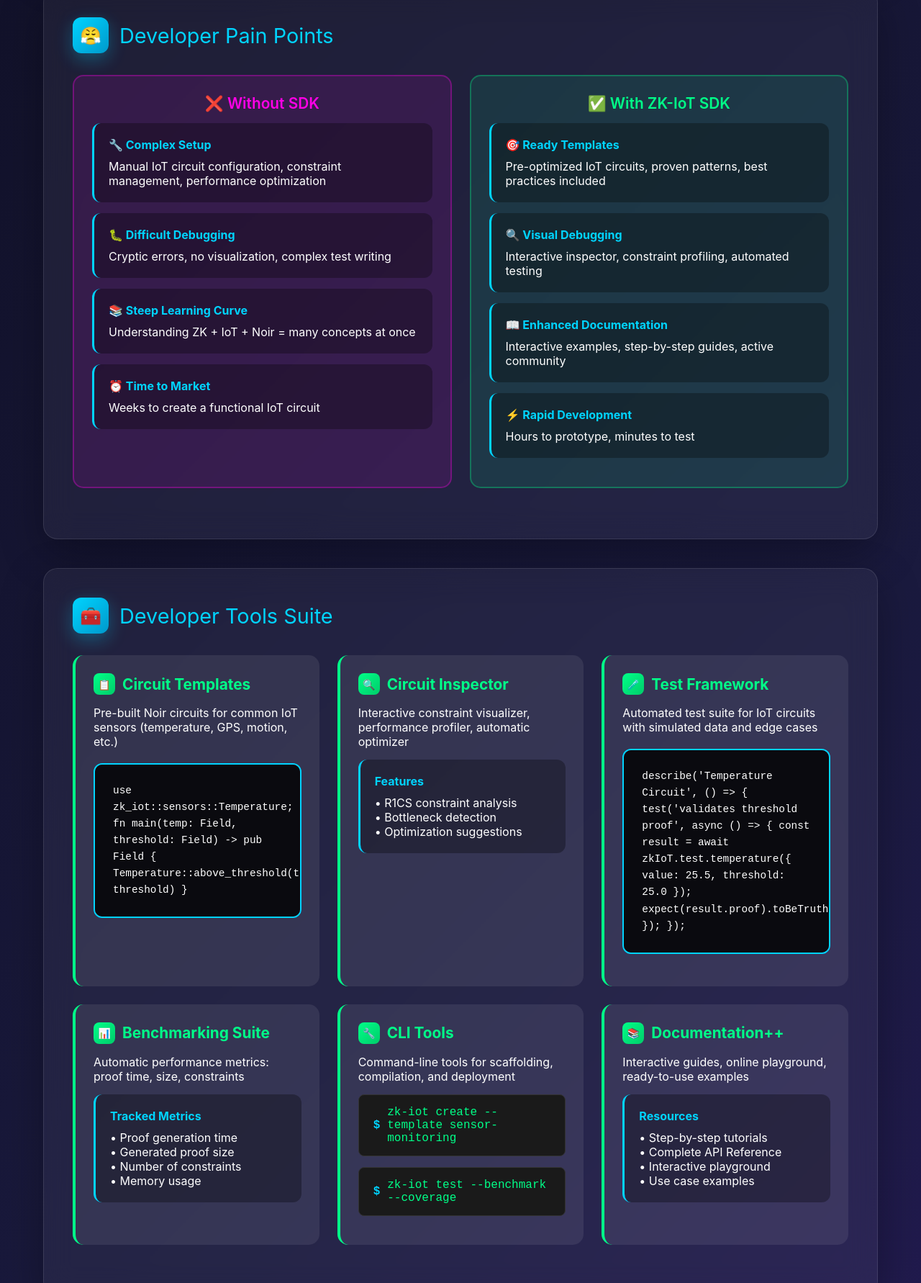
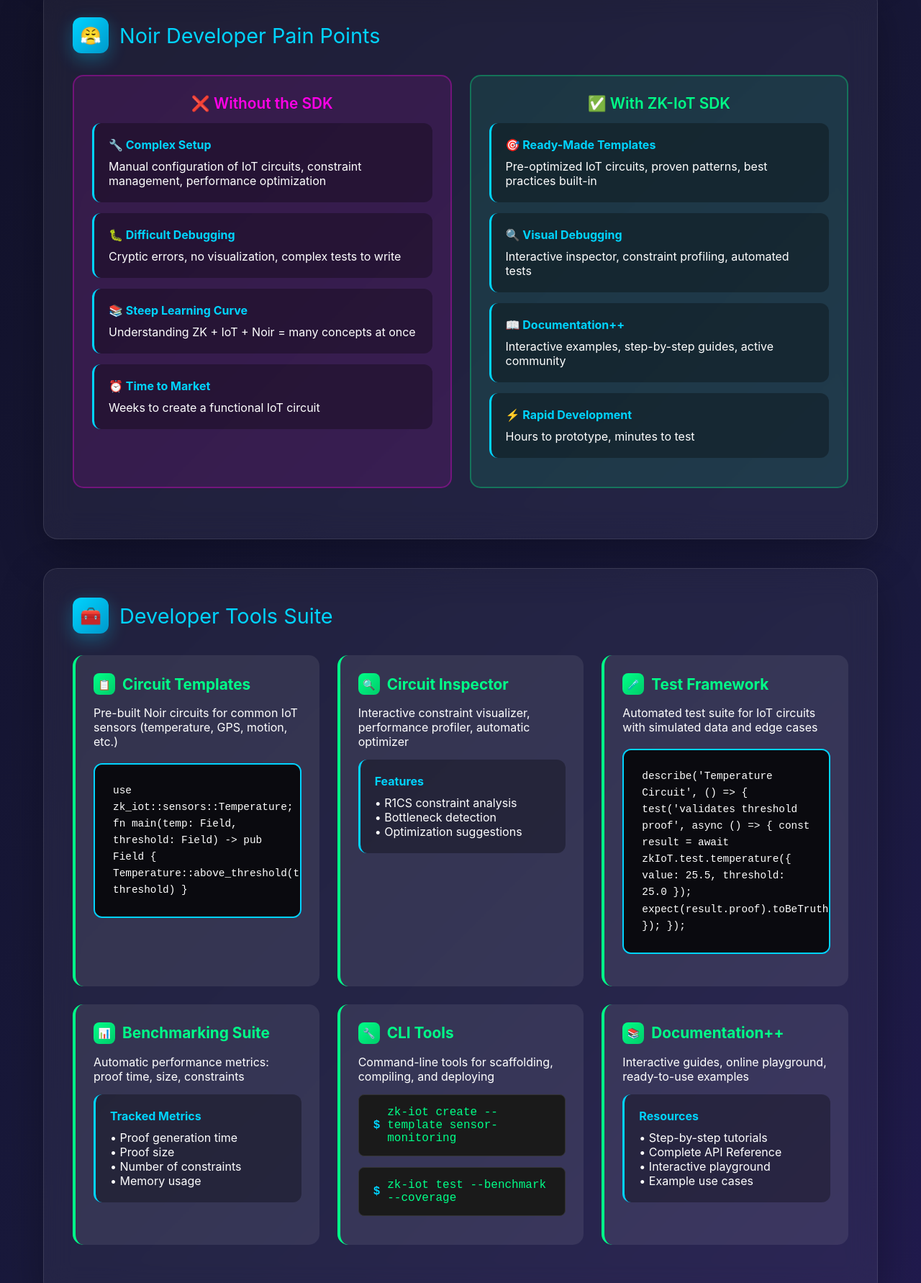
Before and after one commit to JulesWi/ZK-IoT-SDK-Prototype, a plain HTML site: page index.html in a window 1280 px wide. Shown: the part 791-2573 px from the top of the page at 72% size. Drawn offline with Linux system fonts and the light colour scheme.

Commit message:
Add English version of landing page

```diff
--- a/index.html
+++ b/index.html
@@ -5,13 +5,7 @@
     <meta name="viewport" content="width=device-width, initial-scale=1.0">
     <title>ZK-IoT SDK - Noir Developer Tooling</title>
     <style>
-        /* Le style CSS reste inchangé */
-        * {
-            margin: 0;
-            padding: 0;
-            box-sizing: border-box;
-        }
-
+        * { margin: 0; padding: 0; box-sizing: border-box; }
         body {
             font-family: -apple-system, BlinkMacSystemFont, 'Segoe UI', Roboto, sans-serif;
             background: linear-gradient(135deg, #0f0f23 0%, #1a1a3e 50%, #2d1b69 100%);
@@ -19,13 +13,7 @@
             color: #fff;
             overflow-x: hidden;
         }
-
-        .presentation-container {
-            max-width: 1200px;
-            margin: 0 auto;
-            padding: 40px 20px;
-        }
-
+        .presentation-container { max-width: 1200px; margin: 0 auto; padding: 40px 20px; }
         .slide {
             background: rgba(255, 255, 255, 0.05);
             border-radius: 20px;
@@ -38,20 +26,14 @@
             transform: translateY(30px);
             animation: slideIn 0.8s ease-out forwards;
         }
-
         .slide:nth-child(1) { animation-delay: 0.2s; }
         .slide:nth-child(2) { animation-delay: 0.4s; }
         .slide:nth-child(3) { animation-delay: 0.6s; }
         .slide:nth-child(4) { animation-delay: 0.8s; }
         .slide:nth-child(5) { animation-delay: 1.0s; }
-
         @keyframes slideIn {
-            to {
-                opacity: 1;
-                transform: translateY(0);
-            }
+            to { opacity: 1; transform: translateY(0); }
         }
-
         .slide-title {
             font-size: 2.5em;
             font-weight: 700;
@@ -62,7 +44,6 @@
             text-align: center;
             text-shadow: 0 0 30px rgba(0, 212, 255, 0.3);
         }
-
         .slide-subtitle {
             font-size: 1.8em;
             color: #00d4ff;
@@ -71,7 +52,6 @@
             align-items: center;
             gap: 15px;
         }
-
         .slide-icon {
             width: 50px;
             height: 50px;
@@ -83,7 +63,6 @@
             font-size: 24px;
             box-shadow: 0 8px 25px rgba(0, 212, 255, 0.3);
         }
-
         .code-block {
             background: #0a0a0f;
             border: 2px solid #00d4ff;
@@ -96,7 +75,6 @@
             position: relative;
             overflow-x: auto;
         }
-
         .code-block::before {
             content: attr(data-lang);
             position: absolute;
@@ -108,7 +86,6 @@
             font-size: 0.8em;
             font-weight: 600;
         }
-
         .highlight-box {
             background: linear-gradient(135deg, rgba(0, 212, 255, 0.1), rgba(255, 0, 230, 0.1));
             border: 2px solid rgba(0, 212, 255, 0.3);
@@ -118,14 +95,12 @@
             position: relative;
             overflow: hidden;
         }
-
         .tools-grid {
             display: grid;
             grid-template-columns: repeat(auto-fit, minmax(300px, 1fr));
             gap: 25px;
             margin: 30px 0;
         }
-
         .tool-card {
             background: rgba(255, 255, 255, 0.08);
             border-radius: 15px;
@@ -134,12 +109,10 @@
             transition: all 0.3s ease;
             position: relative;
         }
-
         .tool-card:hover {
             transform: translateY(-5px);
             box-shadow: 0 15px 35px rgba(0, 255, 136, 0.2);
         }
-
         .tool-card h3 {
             color: #00ff88;
             margin-bottom: 15px;
@@ -148,7 +121,6 @@
             align-items: center;
             gap: 10px;
         }
-
         .tool-icon {
             width: 30px;
             height: 30px;
@@ -159,7 +131,6 @@
             justify-content: center;
             font-size: 14px;
         }
-
         .developer-benefit {
             background: rgba(0, 0, 0, 0.3);
             border-radius: 12px;
@@ -167,50 +138,37 @@
             margin: 15px 0;
             border-left: 3px solid #00d4ff;
         }
-
         .developer-benefit h4 {
             color: #00d4ff;
             margin-bottom: 10px;
         }
-
         .comparison-section {
             display: grid;
             grid-template-columns: 1fr 1fr;
             gap: 25px;
             margin: 30px 0;
         }
-
         .comparison-card {
             padding: 25px;
             border-radius: 15px;
             position: relative;
         }
-
         .comparison-card.without {
             background: rgba(255, 0, 230, 0.1);
             border: 2px solid rgba(255, 0, 230, 0.3);
         }
-
         .comparison-card.with-sdk {
             background: rgba(0, 255, 136, 0.1);
             border: 2px solid rgba(0, 255, 136, 0.3);
         }
-
         .comparison-title {
             font-size: 1.3em;
             font-weight: 600;
             margin-bottom: 15px;
             text-align: center;
         }
-
-        .comparison-card.without .comparison-title {
-            color: #ff00e6;
-        }
-
-        .comparison-card.with-sdk .comparison-title {
-            color: #00ff88;
-        }
-
+        .comparison-card.without .comparison-title { color: #ff00e6; }
+        .comparison-card.with-sdk .comparison-title { color: #00ff88; }
         .installation-section {
             background: rgba(0, 0, 0, 0.4);
             border-radius: 15px;
@@ -218,7 +176,6 @@
             margin: 30px 0;
             border: 2px solid rgba(0, 212, 255, 0.3);
         }
-
         .npm-command {
             background: #1a1a1a;
             border: 1px solid #333;
@@ -231,32 +188,27 @@
             align-items: center;
             gap: 10px;
         }
-
         .npm-command::before {
             content: '$';
             color: #00d4ff;
             font-weight: bold;
         }
-
         .features-showcase {
             display: grid;
             grid-template-columns: 1fr 1fr;
             gap: 30px;
             margin: 30px 0;
         }
-
         .feature-demo {
             background: rgba(255, 255, 255, 0.05);
             border-radius: 12px;
             padding: 25px;
             border: 1px solid rgba(255, 255, 255, 0.1);
         }
-
         .cta-section {
             text-align: center;
             margin: 40px 0;
         }
-
         .cta-button {
             background: linear-gradient(135deg, #00ff88, #00cc6a);
             color: white;
@@ -274,34 +226,22 @@
             display: inline-block;
             margin: 0 10px;
         }
-
         .cta-button:hover {
             transform: translateY(-5px);
             box-shadow: 0 20px 40px rgba(0, 255, 136, 0.5);
         }
-
         .cta-button.secondary {
             background: linear-gradient(135deg, #00d4ff, #0099cc);
             box-shadow: 0 10px 30px rgba(0, 212, 255, 0.3);
         }
-
         .cta-button.secondary:hover {
             box-shadow: 0 20px 40px rgba(0, 212, 255, 0.5);
         }
-
         @media (max-width: 768px) {
             .comparison-section,
-            .features-showcase {
-                grid-template-columns: 1fr;
-            }
-
-            .slide {
-                padding: 25px;
-            }
-
-            .slide-title {
-                font-size: 2em;
-            }
+            .features-showcase { grid-template-columns: 1fr; }
+            .slide { padding: 25px; }
+            .slide-title { font-size: 2em; }
         }
     </style>
 </head>
@@ -314,38 +254,34 @@
                 <div class="slide-icon">⚙️</div>
                 Open-Source Tooling for Noir Developers
             </div>
-
             <div class="highlight-box">
                 <h3 style="color: #00ff88; margin-bottom: 15px;">🎯 Mission</h3>
                 <p style="font-size: 1.2em; line-height: 1.8;">
-                    <strong>Simplify Noir circuit creation for IoT</strong> with tools that make ZK development faster, more reliable, and more accessible to developers.
+                    <strong>Simplify the creation of Noir circuits for IoT</strong> with tools that make ZK development faster, more reliable, and more accessible to developers.
                 </p>
             </div>
-
             <div class="installation-section">
                 <h3 style="color: #00d4ff; margin-bottom: 20px;">🚀 Quick Installation</h3>
                 <div class="npm-command">npm install @zk-iot/noir-sdk</div>
                 <div class="npm-command">nargo add zk_iot_circuits</div>
             </div>
         </div>
-
         <!-- Slide 2: Developer Pain Points -->
         <div class="slide">
             <div class="slide-subtitle">
                 <div class="slide-icon">😤</div>
-                Developer Pain Points
+                Noir Developer Pain Points
             </div>
-
             <div class="comparison-section">
                 <div class="comparison-card without">
-                    <div class="comparison-title">❌ Without SDK</div>
+                    <div class="comparison-title">❌ Without the SDK</div>
                     <div class="developer-benefit">
                         <h4>🔧 Complex Setup</h4>
-                        <p>Manual IoT circuit configuration, constraint management, performance optimization</p>
+                        <p>Manual configuration of IoT circuits, constraint management, performance optimization</p>
                     </div>
                     <div class="developer-benefit">
                         <h4>🐛 Difficult Debugging</h4>
-                        <p>Cryptic errors, no visualization, complex test writing</p>
+                        <p>Cryptic errors, no visualization, complex tests to write</p>
                     </div>
                     <div class="developer-benefit">
                         <h4>📚 Steep Learning Curve</h4>
@@ -356,19 +292,18 @@
                         <p>Weeks to create a functional IoT circuit</p>
                     </div>
                 </div>
-
                 <div class="comparison-card with-sdk">
                     <div class="comparison-title">✅ With ZK-IoT SDK</div>
                     <div class="developer-benefit">
-                        <h4>🎯 Ready Templates</h4>
-                        <p>Pre-optimized IoT circuits, proven patterns, best practices included</p>
+                        <h4>🎯 Ready-Made Templates</h4>
+                        <p>Pre-optimized IoT circuits, proven patterns, best practices built-in</p>
                     </div>
                     <div class="developer-benefit">
                         <h4>🔍 Visual Debugging</h4>
-                        <p>Interactive inspector, constraint profiling, automated testing</p>
+                        <p>Interactive inspector, constraint profiling, automated tests</p>
                     </div>
                     <div class="developer-benefit">
-                        <h4>📖 Enhanced Documentation</h4>
+                        <h4>📖 Documentation++</h4>
                         <p>Interactive examples, step-by-step guides, active community</p>
                     </div>
                     <div class="developer-benefit">
@@ -378,14 +313,12 @@
                 </div>
             </div>
         </div>
-
         <!-- Slide 3: SDK Tools Suite -->
         <div class="slide">
             <div class="slide-subtitle">
                 <div class="slide-icon">🧰</div>
                 Developer Tools Suite
             </div>
-
             <div class="tools-grid">
                 <div class="tool-card">
                     <h3><span class="tool-icon">📋</span>Circuit Templates</h3>
@@ -397,7 +330,6 @@ fn main(temp: Field, threshold: Field) -> pub Field {
     Temperature::above_threshold(temp, threshold)
 }</div>
                 </div>
-
                 <div class="tool-card">
                     <h3><span class="tool-icon">🔍</span>Circuit Inspector</h3>
                     <p>Interactive constraint visualizer, performance profiler, automatic optimizer</p>
@@ -406,7 +338,6 @@ fn main(temp: Field, threshold: Field) -> pub Field {
                         <p>• R1CS constraint analysis<br>• Bottleneck detection<br>• Optimization suggestions</p>
                     </div>
                 </div>
-
                 <div class="tool-card">
                     <h3><span class="tool-icon">🧪</span>Test Framework</h3>
                     <p>Automated test suite for IoT circuits with simulated data and edge cases</p>
@@ -420,41 +351,36 @@ describe('Temperature Circuit', () => {
   });
 });</div>
                 </div>
-
                 <div class="tool-card">
                     <h3><span class="tool-icon">📊</span>Benchmarking Suite</h3>
                     <p>Automatic performance metrics: proof time, size, constraints</p>
                     <div class="developer-benefit">
                         <h4>Tracked Metrics</h4>
-                        <p>• Proof generation time<br>• Generated proof size<br>• Number of constraints<br>• Memory usage</p>
+                        <p>• Proof generation time<br>• Proof size<br>• Number of constraints<br>• Memory usage</p>
                     </div>
                 </div>
-
                 <div class="tool-card">
                     <h3><span class="tool-icon">🔧</span>CLI Tools</h3>
-                    <p>Command-line tools for scaffolding, compilation, and deployment</p>
+                    <p>Command-line tools for scaffolding, compiling, and deploying</p>
                     <div class="npm-command" style="margin-top: 15px;">zk-iot create --template sensor-monitoring</div>
                     <div class="npm-command">zk-iot test --benchmark --coverage</div>
                 </div>
-
                 <div class="tool-card">
                     <h3><span class="tool-icon">📚</span>Documentation++</h3>
                     <p>Interactive guides, online playground, ready-to-use examples</p>
                     <div class="developer-benefit">
                         <h4>Resources</h4>
-                        <p>• Step-by-step tutorials<br>• Complete API Reference<br>• Interactive playground<br>• Use case examples</p>
+                        <p>• Step-by-step tutorials<br>• Complete API Reference<br>• Interactive playground<br>• Example use cases</p>
                     </div>
                 </div>
             </div>
         </div>
-
         <!-- Slide 4: Code Examples -->
         <div class="slide">
             <div class="slide-subtitle">
                 <div class="slide-icon">💻</div>
                 Concrete Usage Example
             </div>
-
             <div class="features-showcase">
                 <div class="feature-demo">
                     <h3 style="color: #00d4ff; margin-bottom: 20px;">🔧 Before (Pure Noir)</h3>
@@ -471,15 +397,12 @@ fn main(
     let temp_valid = temperature - threshold;
     let lat_in_bounds = /* complex logic */;
     let lng_in_bounds = /* complex logic */;
-
     // Manual constraint management
     assert(temp_valid >= 0);
     // ... lots of boilerplate code
-
     [temp_valid, lat_in_bounds, lng_in_bounds]
 }</div>
                 </div>
-
                 <div class="feature-demo">
                     <h3 style="color: #00ff88; margin-bottom: 20px;">✅ With ZK-IoT SDK</h3>
                     <div class="code-block" data-lang="Noir">
@@ -495,28 +418,24 @@ fn main(
         .location_within(constraints.authorized_zone)
         .validate(sensor_data)
 }</div>
-
                     <div class="code-block" data-lang="TypeScript">
-// Automatic testing and benchmarking
+// Automated test and benchmark
 const circuit = new ZkIoTCircuit('sensor-validator');
 const proof = await circuit.prove({
   temperature: 25.5,
   location: [48.8566, 2.3522]
 });
-
 // Automatic metrics
 console.log(circuit.getBenchmarks());</div>
                 </div>
             </div>
         </div>
-
         <!-- Slide 5: Developer Experience -->
         <div class="slide">
             <div class="slide-subtitle">
                 <div class="slide-icon">🎯</div>
-                Impact on Developer Experience
+                Developer Experience Impact
             </div>
-
             <div class="highlight-box">
                 <h3 style="color: #00ff88; margin-bottom: 20px;">📈 Improvement Metrics</h3>
                 <div class="tools-grid">
@@ -538,24 +457,21 @@ console.log(circuit.getBenchmarks());</div>
                     </div>
                 </div>
             </div>
-
             <div class="developer-benefit" style="margin: 30px 0;">
-                <h4>🚀 What it means for Noir developers</h4>
+                <h4>🚀 What changes for Noir developers</h4>
                 <p style="font-size: 1.1em; line-height: 1.8;">
-                    Instead of spending weeks understanding the subtleties of ZK circuits for IoT,
-                    developers can <strong>focus on their business logic</strong> and prototype in hours with robust and well-documented tools.
+                    Instead of spending weeks understanding the subtleties of ZK circuits for IoT, developers can <strong>focus on their business logic</strong> and prototype in just a few hours with robust, well-documented tools.
                 </p>
             </div>
-
             <div class="cta-section">
                 <h3 style="color: #00d4ff; margin-bottom: 20px;">🛠️ Ready for the Noir Community</h3>
                 <p style="font-size: 1.1em; margin-bottom: 30px;">
                     Open-source, extensible, and designed for the Aztec/Noir ecosystem
                 </p>
-                <a href="https://github.com/JulesWi/ZK-IoT-SDK-Prototype" class="cta-button">
+                <a href="#" class="cta-button">
                     📦 View on GitHub
                 </a>
-                <a href="https://github.com/JulesWi/ZK-IoT-SDK-Prototype/blob/main/README.md" class="cta-button secondary">
+                <a href="#" class="cta-button secondary">
                     📚 Documentation
                 </a>
             </div>
```
